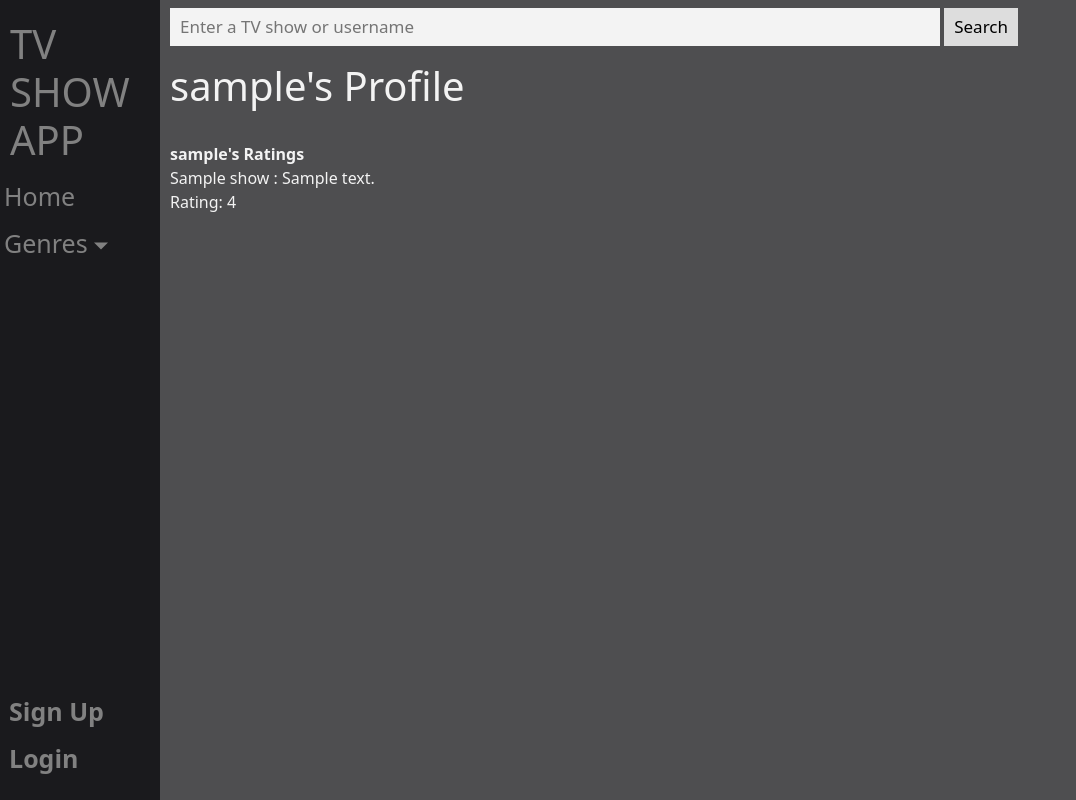
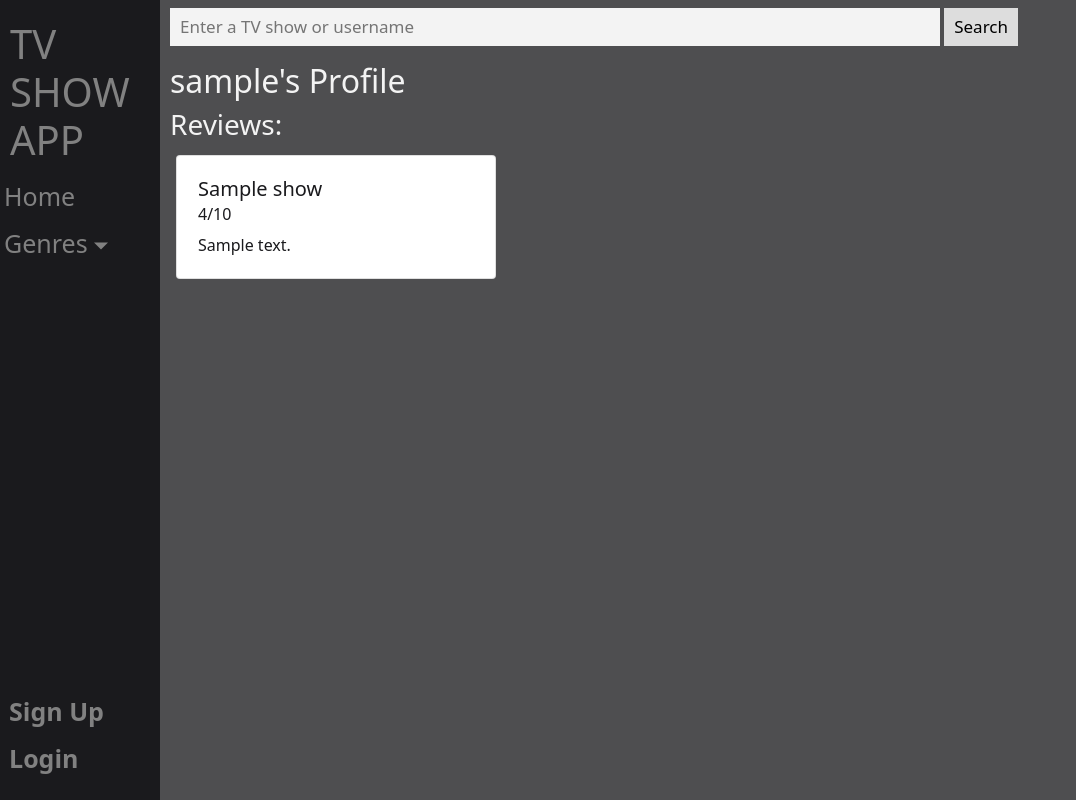
Before and after one commit to FinlayEarsman/TVShowApp, a Django app: a page that uses templates/TVShowApp/user_profile.html in a window 1280 px wide. Shown: the whole page, without its empty margins (0-1076 px from the left). Run offline with Django 3.2, Linux system fonts and the light colour scheme; tables that the repository leaves empty hold one stand-in row (values such as "Sample post").

Commit message:
styling update - search results and user profile

```diff
--- a/static/css/TVShowApp.css
+++ b/static/css/TVShowApp.css
@@ -1,16 +1,28 @@
+#search_results {
+    width: 80%;
+}
+
+#show_results {
+    padding: 5px;
+    margin-right: 10px;
+}
+
+#user_results {
+    padding: 5px;
+    width: 50%;
+}
 
 #review_wrapper {
     margin: 0 auto;
-    max-width: 50%;
-    min-width: fit-content;
+    max-width: 35%;
     background-color: #858585;
-    padding: 10px;
 
 }
 
 .review_form {
     max-width: 50%;
     margin: 0px auto;
+    overflow-x: hidden;
 }
 
 .review_form_input {
--- a/templates/TVShowApp/add_rating.html
+++ b/templates/TVShowApp/add_rating.html
@@ -12,7 +12,7 @@ Review {{ show.title }}
 
 {% block body_block %}
 <div id="review_wrapper">
-    <div class="review_form">
+    <div call="review_form">
         <h3>Review:</h3>
         <h3><strong>{{show.title}}</strong></h3>
         <img src="/media/{{show.photo}}" alt="No picture available" width="300" height="420">
--- a/templates/TVShowApp/user_profile.html
+++ b/templates/TVShowApp/user_profile.html
@@ -5,23 +5,28 @@
 {% endblock %}
 
 {% block header_block %}
+<h2>{{ usr_prof.get_username }}'s Profile </h2>
 {% endblock %}
 
 
 {% block body_block %}
-<h1>{{ usr_prof.get_username }}'s Profile </h1></br>
-
-<b>{{ usr_prof.get_username }}'s Ratings </b></br>
+<div id="user_profile">
+    <strong><h3>Reviews:</h3></strong>
     {% if reviews %}
-<ul>
-
+    <div class="card-group">
         {% for review in reviews %}
-		<li><a href= "{% url 'TVShowApp:tv_show' review.show.id %}"> {{ review.show }}</a> : {{ review.comment }} </br> Rating: {{ review.rating }}</li>
+        <div class="card">
+            <div class="card-body">
+                <h5 class="card-title"><a href="{% url 'TVShowApp:tv_show' review.show.id %}">
+                    {{ review.show }}</a></h5>
+                <h6 class="card-subtitle mb-2">{{ review.rating }}/10</h6>
+                <p class="card-text">{{ review.comment }}</p>
+            </div>
+        </div>
         {% endfor %}
-</ul>
+    </div>
     {% else %}
-	This user has not reviewed any TV Shows yet.</br>
+    <p>This user has not reviewed any TV Shows yet.</p>
     {% endif %}
-
-
+</div>
 {% endblock %}
```
Also changed, not shown: templates/TVShowApp/search_results.html (+5 -3 lines). Lines whose indentation alone changed are shown as unchanged.
